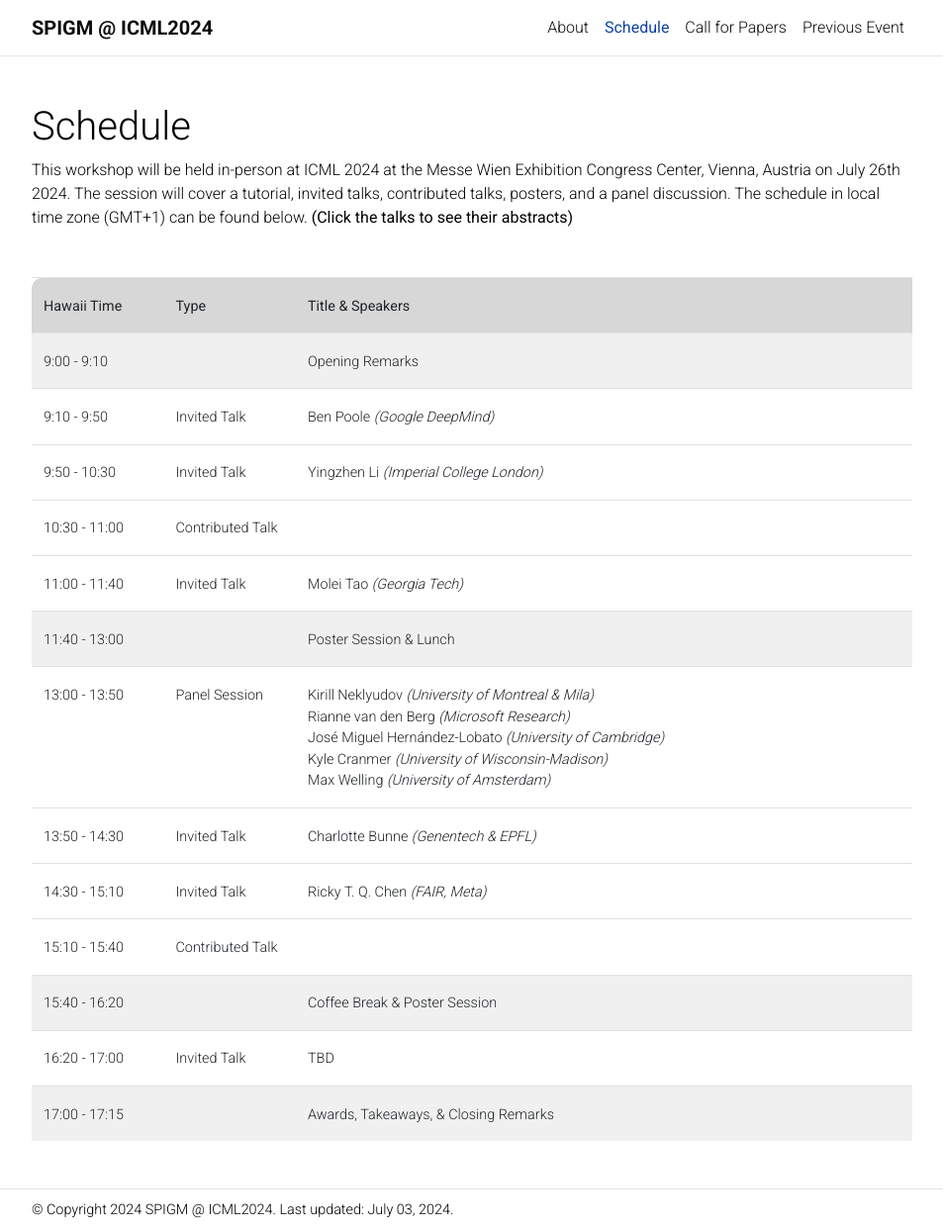
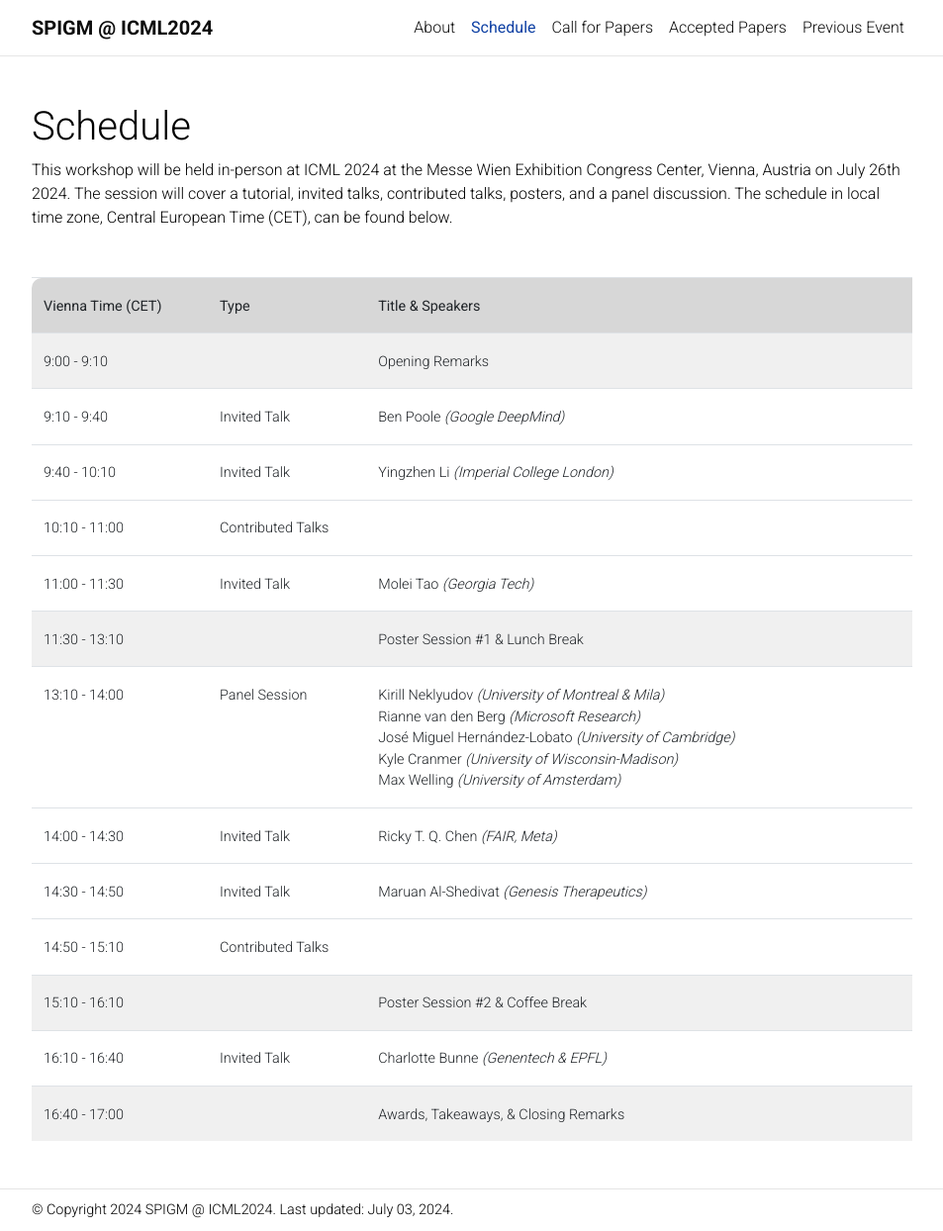
Before and after one commit to spigmworkshopv3/spigmworkshopv3.github.io, a Jekyll site: the page built from _pages/schedule.md, in a window 1280 px wide and 1244 px high. Shown: the whole window at 99% size, without its empty margins (163-1116 px from the left). Built offline with Jekyll 4.4.1, drawn with Linux system fonts in a browser that asks for light colours; comment, search, counter and statistics services are not loaded; a style sheet for code colours, icons or effects is not loaded.

Commit message:
update schedule

```diff
--- a/_includes/header.html
+++ b/_includes/header.html
@@ -96,6 +96,10 @@
               {% endfor -%}
 
               <li class="nav-item">
+                <a class="nav-link" href="https://openreview.net/group?id=ICML.cc/2024/Workshop/SPIGM" target="\_blank">Accepted Papers</a>
+              </li>
+
+              <li class="nav-item">
                 <a class="nav-link" href="https://spigmworkshop.github.io/" target="\_blank">Previous Event</a>
               </li>
 
--- a/_layouts/workshop.html
+++ b/_layouts/workshop.html
@@ -837,6 +837,7 @@ layout: default
     </div>
     <br>
 
+    <!-- <h2>Sponsors</h2> -->
 
 
     <h3 class="post-title"><span class="font-weight-bold">Questions</span></h3>
--- a/_pages/schedule.md
+++ b/_pages/schedule.md
@@ -2,7 +2,8 @@
 layout: page
 permalink: /schedule/
 title: Schedule
-description: This workshop will be held in-person at ICML 2024 at the Messe Wien Exhibition Congress Center, Vienna, Austria on July 26th 2024. The session will cover a tutorial, invited talks, contributed talks, posters, and a panel discussion. The schedule in local time zone (GMT+1) can be found below. <b>(Click the talks to see their abstracts)</b>
+description: This workshop will be held in-person at ICML 2024 at the Messe Wien Exhibition Congress Center, Vienna, Austria on July 26th 2024. The session will cover a tutorial, invited talks, contributed talks, posters, and a panel discussion. The schedule in local time zone, Central European Time (CET), can be found below.
+# <b>(Click the talks to see their abstracts)</b>
 nav: true
 nav_order: 2
 ---
@@ -12,11 +13,9 @@ nav_order: 2
 <div>
 <table class="table" id="standings" style="border-collapse:collapse">
 <tr class="header" style="background-color:rgb(215, 215, 215); border-top: 1pt solid white; border-bottom: 1pt solid black;">
-        <th style="border-top-left-radius: 10px; width: 15%">Hawaii Time</th>
-        <!-- <th>Virtual link</th> -->
-        <th style="width: 15%">Type</th>
-        <th style="width: 70% border-top-right-radius: 10px;">Title & Speakers</th>
-        <!-- <th style="width: 25% border-top-right-radius: 10px;">Speakers (Affiliations)</th> -->
+        <th style="border-top-left-radius: 10px; width: 20%">Vienna Time (CET)</th>
+        <th style="width: 18%">Type</th>
+        <th style="width: 62% border-top-right-radius: 10px;">Title & Speakers</th>
       </tr>
       <tr>
   <tr class="header" style="background-color:rgb(240, 240, 240);">
@@ -25,67 +24,68 @@ nav_order: 2
         <td></td>
         <td>Opening Remarks</td>
   </tr>
-  <tr class="header" style="cursor: pointer">
-    <td>9:10 - 9:50</td>
+  <!-- <tr class="header" style="cursor: pointer"> TODO -->
+  <tr class="header">
+    <td>9:10 - 9:40</td>
     <td>Invited Talk</td>
     <td>
-    <!-- <b> Title TODO </b><br> -->
+    <!-- <b> Update Talk Title TODO </b><br> -->
     Ben Poole<i> (Google DeepMind)</i></td>
   </tr>
-  <tr>
+  <!-- <tr> TODO
     <td></td>
     <td></td>
     <td>
-      TBD</td>
-  </tr>
+      Update Talk Abstract</td>
+  </tr> -->
 
-  <tr class="header" style="cursor: pointer">
-    <td>9:50 - 10:30</td>
+  <tr class="header">
+    <td>9:40 - 10:10</td>
     <td>Invited Talk</td>
     <td>
     <!-- <b> Title TODO </b><br> -->
     Yingzhen Li<i> (Imperial College London)</i></td>
   </tr>
-  <tr>
+  <!-- <tr>
     <td></td>
     <td></td>
     <td>
       TBD</td>
-  </tr>
+  </tr> -->
 
   <tr class="header">
-    <td>10:30 - 11:00</td>
-    <td>Contributed Talk</td>
+    <td>10:10 - 11:00</td>
+    <td>Contributed Talks</td>
     <td>
       <!-- <b> Title TODO </b><br> -->
       <!-- <br>Author TBD<i>(TBD)</i>, ... -->
     </td>
   </tr>
 
-  <tr class="header" style="cursor: pointer">
-    <td>11:00 - 11:40</td>
+  <tr class="header">
+    <td>11:00 - 11:30</td>
     <td>Invited Talk</td>
     <td>
     <!-- <b> Title TODO </b><br> -->
     Molei Tao<i> (Georgia Tech)</i></td>
   </tr>
-  <tr>
+  <!-- <tr>
     <td></td>
     <td></td>
     <td>
       TBD</td>
-  </tr>
+  </tr> -->
 
   <tr class="header" style="background-color:rgb(240, 240, 240);">
       <!-- <tr> -->
-        <td>11:40 - 13:00</td>
+        <td>11:30 - 13:10</td>
         <td></td>
-        <td>Poster Session &amp; Lunch</td>
+        <td>Poster Session #1 &amp; Lunch Break</td>
   </tr>
 
 
   <tr class="header">
-    <td>13:00 - 13:50</td>
+    <td>13:10 - 14:00</td>
     <td>Panel Session</td>
     <td>
       Kirill Neklyudov <i>(University of Montreal &amp; Mila)</i> <br>
@@ -96,37 +96,36 @@ nav_order: 2
     </td>
   </tr>
 
-  <tr class="header" style="cursor: pointer">
-    <td>13:50 - 14:30</td>
-    <td>Invited Talk</td>
-    <td>
-    <!-- <b> Title TODO </b><br> -->
-    Charlotte Bunne<i> (Genentech &amp; EPFL)</i></td>
-  </tr>
-  <tr>
-    <td></td>
-    <td></td>
-    <td>
-      TBD</td>
-  </tr>
-
-  <tr class="header" style="cursor: pointer">
-    <td>14:30 - 15:10</td>
+  <tr class="header">
+    <td>14:00 - 14:30</td>
     <td>Invited Talk</td>
     <td>
     <!-- <b> Title TODO </b><br> -->
     Ricky T. Q. Chen<i> (FAIR, Meta)</i></td>
   </tr>
-  <tr>
+  <!-- <tr>
     <td></td>
     <td></td>
     <td>
       TBD</td>
+  </tr> -->
+  <tr class="header">
+    <td>14:30 - 14:50</td>
+    <td>Invited Talk</td>
+    <td>
+    <!-- <b> Title TODO </b><br> -->
+    Maruan Al-Shedivat<i> (Genesis Therapeutics)</i></td>
   </tr>
+  <!-- <tr>
+    <td></td>
+    <td></td>
+    <td>
+      TBD</td>
+  </tr> -->
 
   <tr class="header">
-    <td>15:10 - 15:40</td>
-    <td>Contributed Talk</td>
+    <td>14:50 - 15:10</td>
+    <td>Contributed Talks</td>
     <td>
       <!-- <b> Title TODO </b><br> -->
       <!-- <br>Author TBD<i>(TBD)</i>, ... -->
@@ -135,29 +134,29 @@ nav_order: 2
 
   <tr class="header" style="background-color:rgb(240, 240, 240);">
       <!-- <tr> -->
-        <td>15:40 - 16:20</td>
+        <td>15:10 - 16:10</td>
         <td></td>
-        <td>Coffee Break &amp; Poster Session</td>
+        <td>Poster Session #2 &amp; Coffee Break </td>
   </tr>
 
-  <tr class="header" style="cursor: pointer">
-    <td>16:20 - 17:00</td>
+
+  <tr class="header">
+    <td>16:10 - 16:40</td>
     <td>Invited Talk</td>
     <td>
     <!-- <b> Title TODO </b><br> -->
-    TBD</td>
-    <!-- Yee Whye Teh<i> (University of Oxford &amp; Google DeepMind)</i></td> -->
+    Charlotte Bunne<i> (Genentech &amp; EPFL)</i></td>
   </tr>
-  <tr>
+  <!-- <tr>
     <td></td>
     <td></td>
     <td>
       TBD</td>
-  </tr>
+  </tr> -->
 
   <tr class="header" style="background-color:rgb(240, 240, 240);">
       <!-- <tr> -->
-        <td>17:00 - 17:15</td>
+        <td>16:40 - 17:00</td>
         <td></td>
         <td>Awards, Takeaways, &amp; Closing Remarks</td>
   </tr>
```
